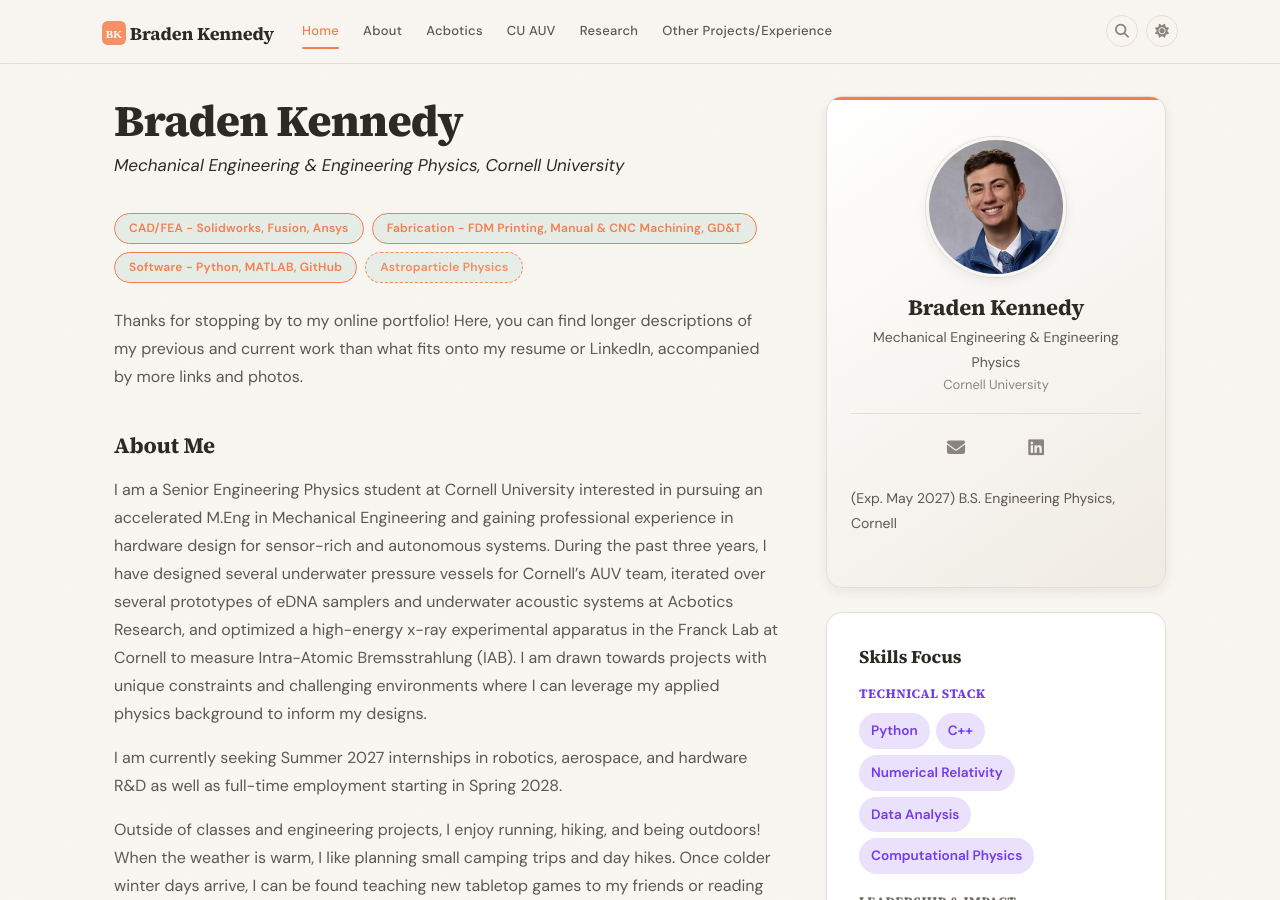
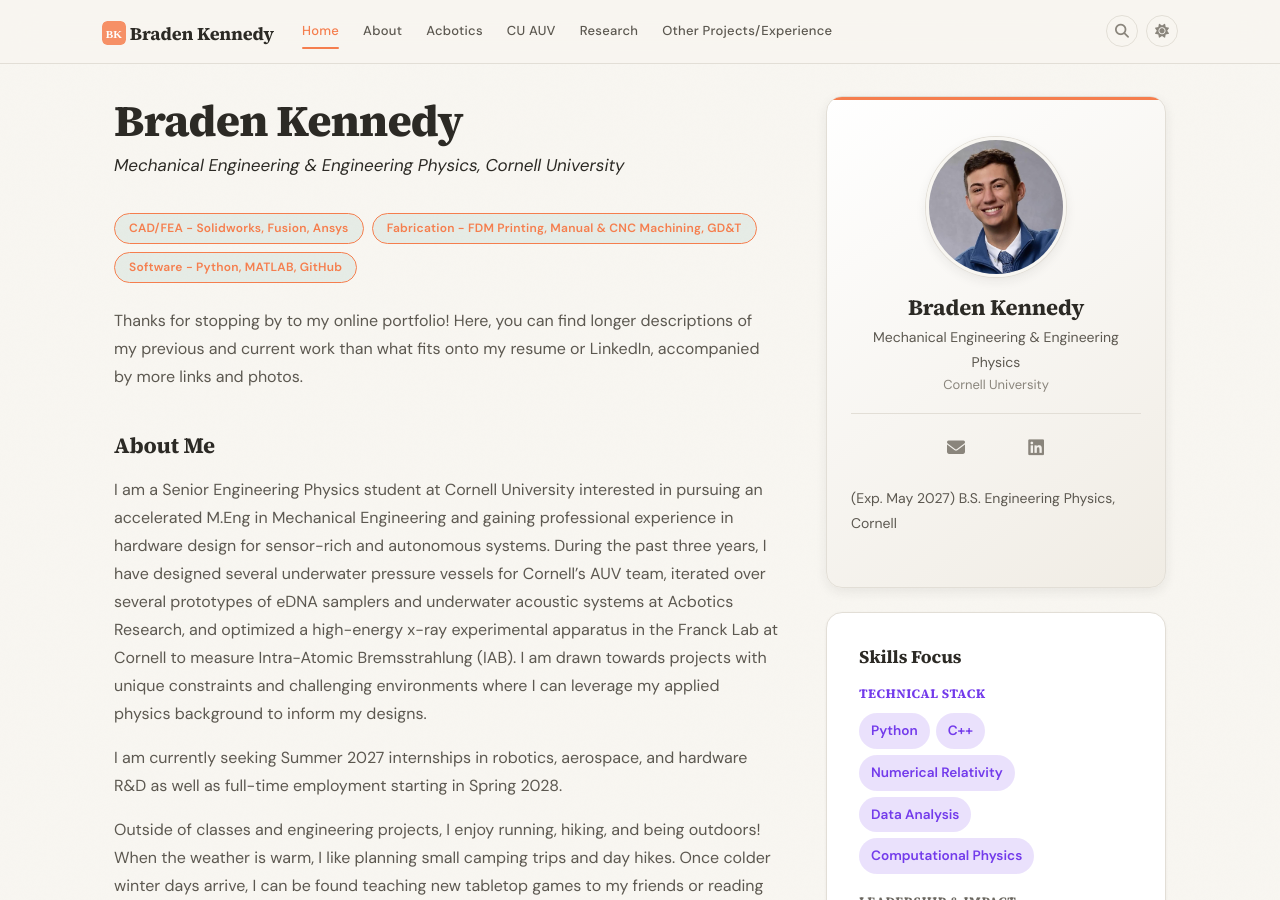
Before and after one commit to braden-kennedy/bkennedyportfolio, a Jekyll site: the page built from _pages/home.md, in a window 1280 px wide and 900 px high. Built offline with Jekyll 4.4.1, drawn with Linux system fonts in a browser that asks for light colours; a style sheet for code colours, icons or effects is not loaded.

Commit message:
Fixed tab div tag home.md

```diff
--- a/_pages/home.md
+++ b/_pages/home.md
@@ -12,8 +12,6 @@ permalink: /
 <a href="{{ site.url }}{{ site.baseurl }}/research" class="chip">CAD/FEA - Solidworks, Fusion, Ansys</a>
 <a href="{{ site.url }}{{ site.baseurl }}/research" class="chip">Fabrication - FDM Printing, Manual & CNC Machining, GD&T</a>
 <a href="{{ site.url }}{{ site.baseurl }}/research" class="chip">Software - Python, MATLAB, GitHub</a>
-
-<a href="{{ site.url }}{{ site.baseurl }}/research" class="chip" style="border-style: dashed; opacity: 0.9;" title="Prospective Graduate Interest">Astroparticle Physics</a>
 </div>
 
 Thanks for stopping by to my online portfolio! Here, you can find longer descriptions of my previous and current work than what fits onto my resume or LinkedIn, accompanied by more links and photos.
```
